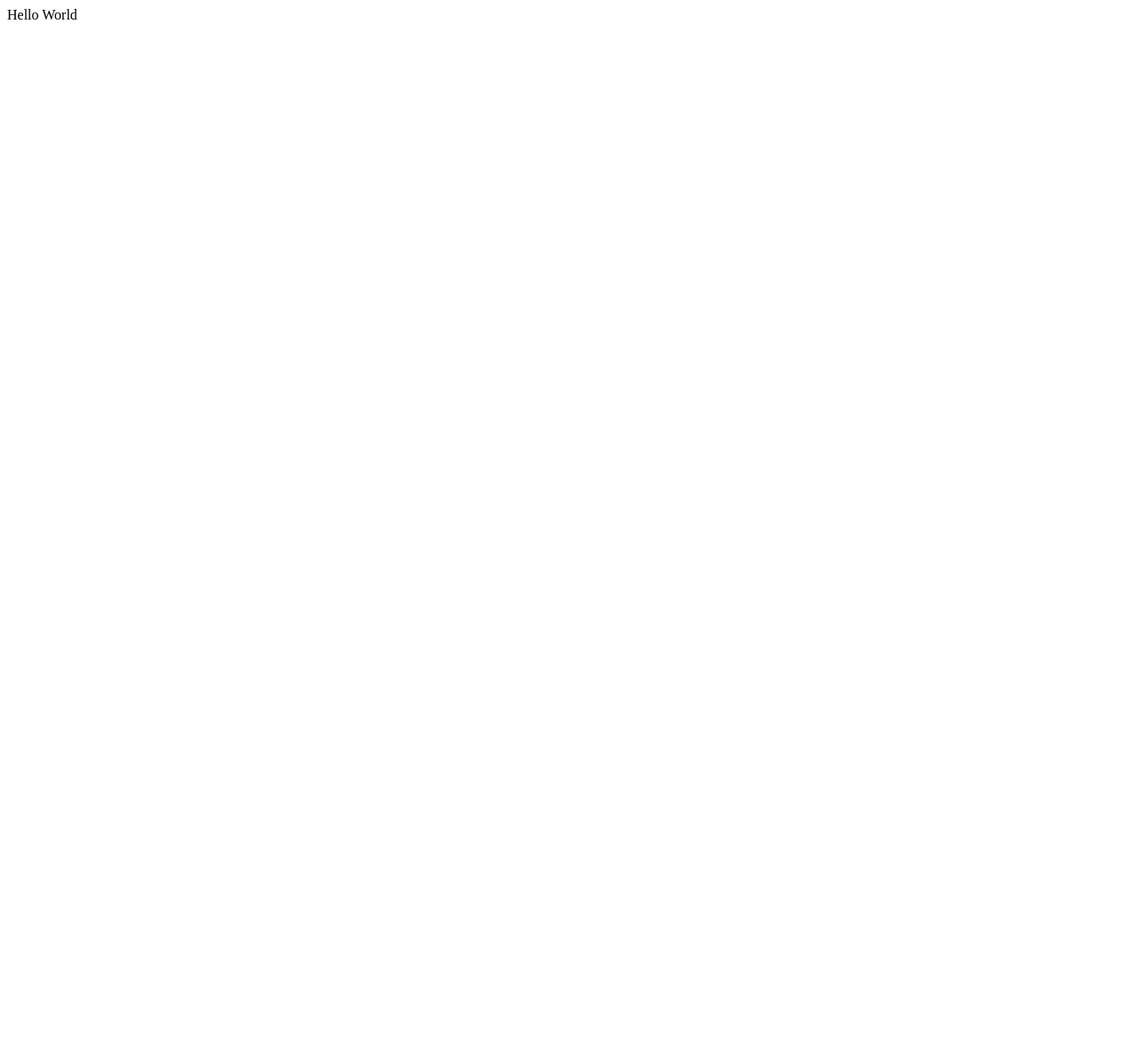
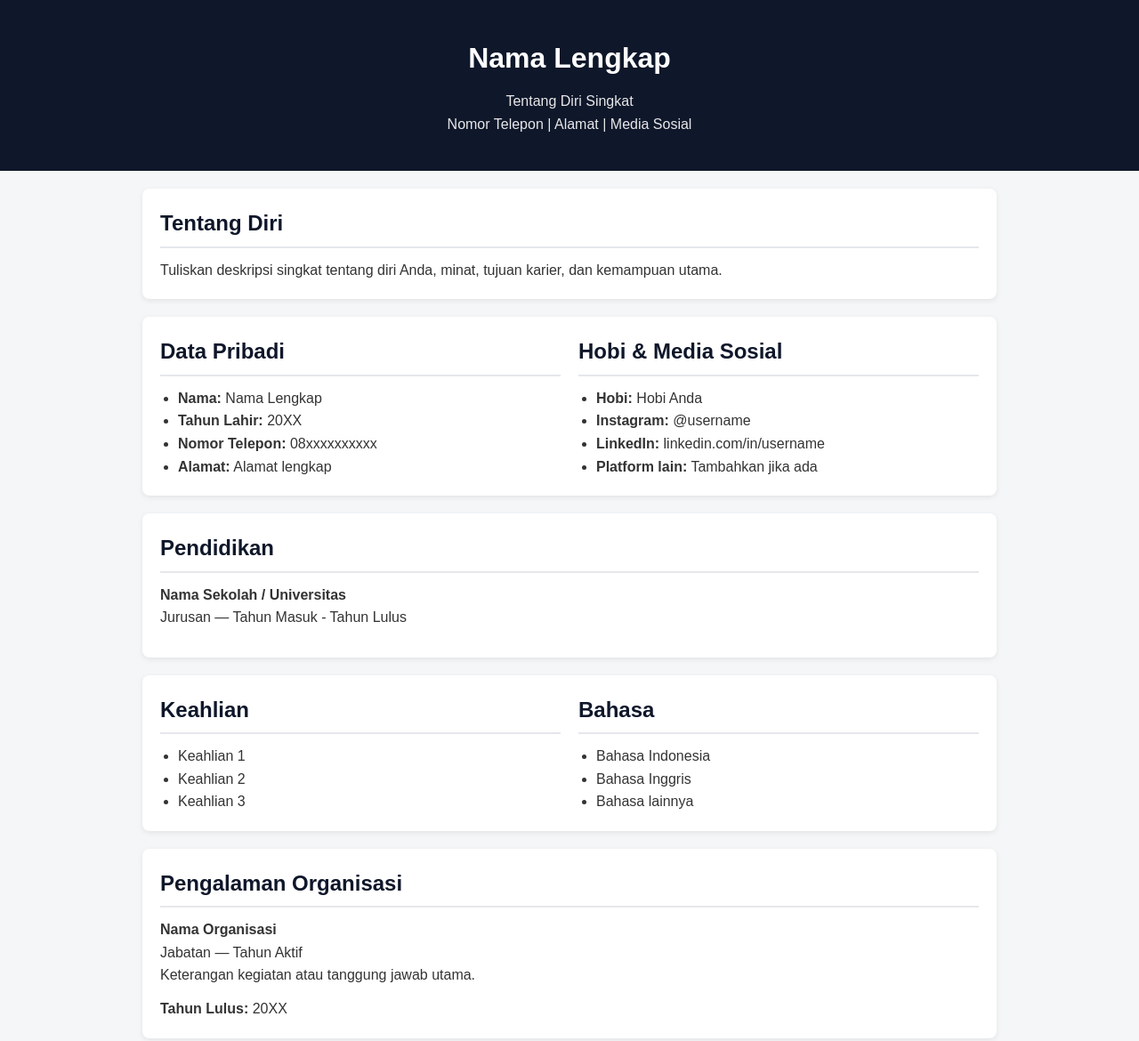
Before and after one commit to ChikoGaming06/tugas2_Raji_Fahri_XII-3, a plain HTML site: page index.html in a window 1280 px wide. Shown: the top 1170 px of the page at 89% size. Before the commit the page ends 800 px from the top, so only its background shows below. Drawn offline with Linux system fonts and the light colour scheme.

Commit message:
Website yang berisikan CV

```diff
--- a/index.html
+++ b/index.html
@@ -1,11 +1,166 @@
 <!DOCTYPE html>
-<html lang="en">
+<html lang="id">
 <head>
-    <meta charset="UTF-8">
-    <meta name="viewport" content="width=device-width, initial-scale=1.0">
-    <title>Document</title>
+  <meta charset="UTF-8" />
+  <meta name="viewport" content="width=device-width, initial-scale=1.0" />
+  <title>CV - Nama Anda</title>
+  <style>
+    * { box-sizing: border-box; margin: 0; padding: 0; font-family: Arial, Helvetica, sans-serif; }
+    body { background: #f4f6f8; color: #333; line-height: 1.6; }
+
+    header {
+      background: #0f172a;
+      color: white;
+      padding: 40px 20px;
+      text-align: center;
+    }
+
+    header h1 { margin-bottom: 10px; }
+    header p { opacity: 0.9; }
+
+    .container {
+      max-width: 1000px;
+      margin: 20px auto;
+      padding: 0 20px;
+    }
+
+    .card {
+      background: white;
+      padding: 20px;
+      border-radius: 8px;
+      margin-bottom: 20px;
+      box-shadow: 0 2px 6px rgba(0,0,0,0.08);
+    }
+
+    h2 {
+      margin-bottom: 12px;
+      color: #0f172a;
+      border-bottom: 2px solid #e5e7eb;
+      padding-bottom: 6px;
+    }
+
+    .two-column {
+      display: grid;
+      grid-template-columns: 1fr 1fr;
+      gap: 20px;
+    }
+
+    ul { margin-left: 20px; }
+
+    .item { margin-bottom: 12px; }
+    .item strong { display: block; }
+
+    footer {
+      text-align: center;
+      padding: 20px;
+      background: #0f172a;
+      color: white;
+      margin-top: 30px;
+      font-size: 14px;
+    }
+
+    @media (max-width: 768px) {
+      .two-column { grid-template-columns: 1fr; }
+    }
+  </style>
 </head>
 <body>
-    Hello World
+
+  <header>
+    <h1>Nama Lengkap</h1>
+    <p>Tentang Diri Singkat</p>
+    <p>Nomor Telepon | Alamat | Media Sosial</p>
+  </header>
+
+  <div class="container">
+
+    <!-- Tentang Diri -->
+    <section class="card">
+      <h2>Tentang Diri</h2>
+      <p>
+        Tuliskan deskripsi singkat tentang diri Anda, minat, tujuan karier,
+        dan kemampuan utama.
+      </p>
+    </section>
+
+    <!-- Data Pribadi -->
+    <section class="card two-column">
+      <div>
+        <h2>Data Pribadi</h2>
+        <ul>
+          <li><strong>Nama:</strong> Nama Lengkap</li>
+          <li><strong>Tahun Lahir:</strong> 20XX</li>
+          <li><strong>Nomor Telepon:</strong> 08xxxxxxxxxx</li>
+          <li><strong>Alamat:</strong> Alamat lengkap</li>
+        </ul>
+      </div>
+
+      <div>
+        <h2>Hobi & Media Sosial</h2>
+        <ul>
+          <li><strong>Hobi:</strong> Hobi Anda</li>
+          <li><strong>Instagram:</strong> @username</li>
+          <li><strong>LinkedIn:</strong> linkedin.com/in/username</li>
+          <li><strong>Platform lain:</strong> Tambahkan jika ada</li>
+        </ul>
+      </div>
+    </section>
+
+    <!-- Pendidikan -->
+    <section class="card">
+      <h2>Pendidikan</h2>
+      <div class="item">
+        <strong>Nama Sekolah / Universitas</strong>
+        Jurusan — Tahun Masuk - Tahun Lulus
+      </div>
+    </section>
+
+    <!-- Keahlian & Bahasa -->
+    <section class="card two-column">
+      <div>
+        <h2>Keahlian</h2>
+        <ul>
+          <li>Keahlian 1</li>
+          <li>Keahlian 2</li>
+          <li>Keahlian 3</li>
+        </ul>
+      </div>
+
+      <div>
+        <h2>Bahasa</h2>
+        <ul>
+          <li>Bahasa Indonesia</li>
+          <li>Bahasa Inggris</li>
+          <li>Bahasa lainnya</li>
+        </ul>
+      </div>
+    </section>
+
+    <!-- Organisasi -->
+    <section class="card">
+      <h2>Pengalaman Organisasi</h2>
+      <div class="item">
+        <strong>Nama Organisasi</strong>
+        Jabatan — Tahun Aktif
+        <p>Keterangan kegiatan atau tanggung jawab utama.</p>
+      </div>
+      <p><strong>Tahun Lulus:</strong> 20XX</p>
+    </section>
+
+    <!-- Sertifikat -->
+    <section class="card">
+      <h2>Sertifikat</h2>
+      <ul>
+        <li>Sertifikat / Pelatihan 1</li>
+        <li>Sertifikat / Pelatihan 2</li>
+      </ul>
+    </section>
+
+  </div>
+
+  <footer>
+    © 2026 — CV Online
+  </footer>
+
 </body>
 </html>
```
